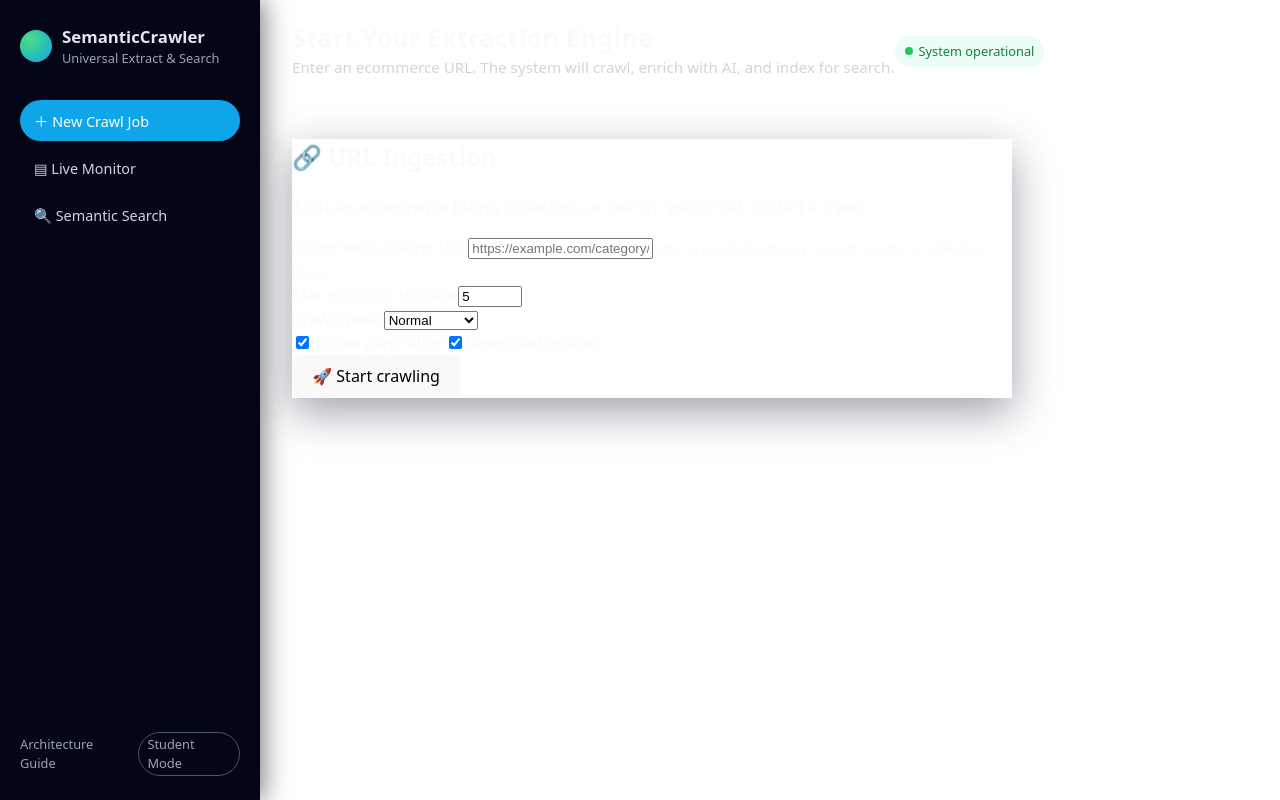
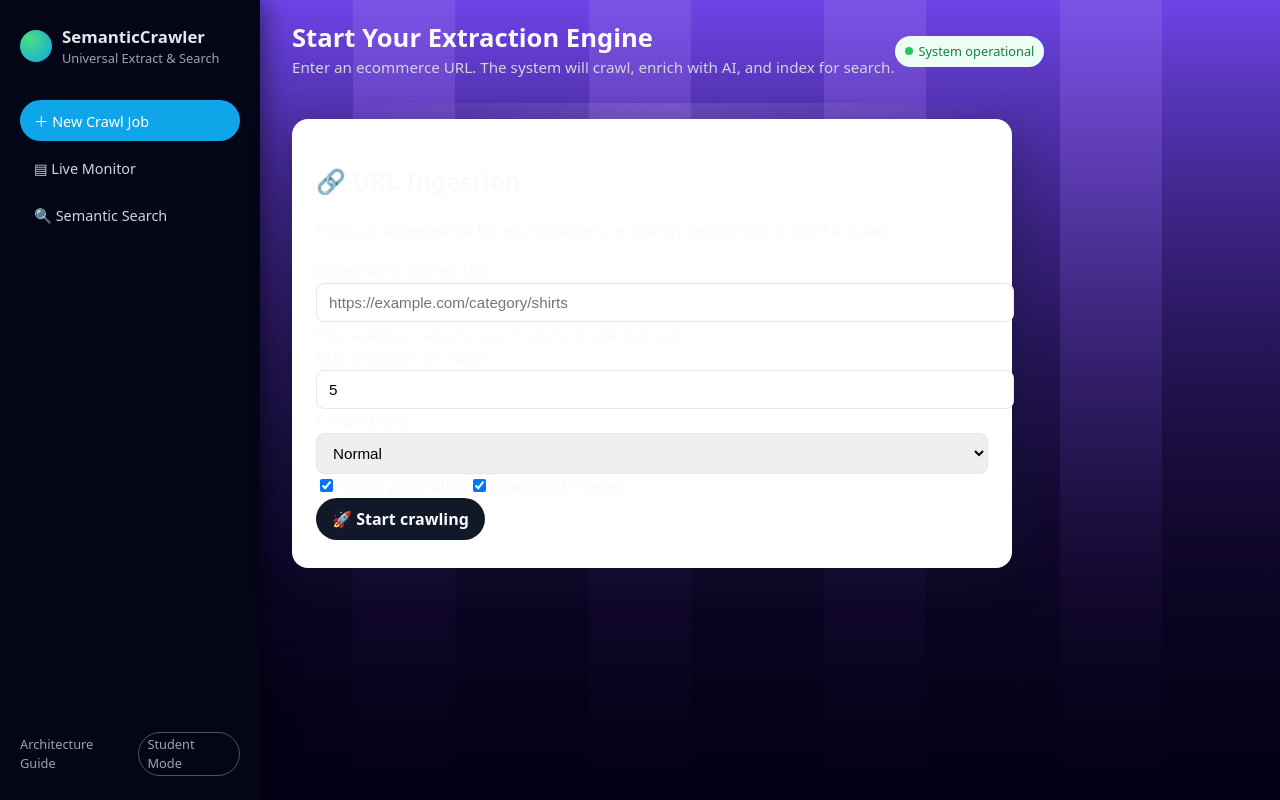
Before and after one commit to Ajinbadusha/frontend, a React app: page / in a window 1280 px wide. Built offline with nearby package versions, Linux system fonts and the light colour scheme; no server answers; the HTML template or start-up script is replaced by a standard one.

Commit message:
UI/UX background fix 3

```diff
--- a/src/App.css
+++ b/src/App.css
@@ -1,3 +1,20 @@
+/* 1) Global page background (purple columns) */
+body {
+  margin: 0;
+  min-height: 100vh;
+  font-family: system-ui, -apple-system, BlinkMacSystemFont, "Segoe UI", sans-serif;
+  background:
+    linear-gradient(to bottom, rgba(5, 0, 22, 0.1), rgba(5, 0, 22, 1)) 0 0 / 100% 100% no-repeat,
+    linear-gradient(to bottom, #8a5bff, rgba(20, 0, 60, 0.2)) 10% 0 / 8% 100% no-repeat,
+    linear-gradient(to bottom, #8a5bff, rgba(20, 0, 60, 0.2)) 30% 0 / 8% 100% no-repeat,
+    linear-gradient(to bottom, #8a5bff, rgba(20, 0, 60, 0.2)) 50% 0 / 8% 100% no-repeat,
+    linear-gradient(to bottom, #8a5bff, rgba(20, 0, 60, 0.2)) 70% 0 / 8% 100% no-repeat,
+    linear-gradient(to bottom, #8a5bff, rgba(20, 0, 60, 0.2)) 90% 0 / 8% 100% no-repeat,
+    linear-gradient(180deg, #7a4bff, #050016);
+  color: #0f172a;
+}
+
+/* 2) Layout shell */
 .app-root {
   display: grid;
   grid-template-columns: 260px minmax(0, 1fr);
@@ -121,6 +138,7 @@
   background: #22c55e;
 }
 
+/* main content area over background */
 .main-content {
   display: flex;
   flex-direction: column;
@@ -130,8 +148,17 @@
   padding: 16px 0 24px;
 }
 
+/* panel/card styling (URL panel, status, search) */
+.panel {
+  background: #ffffff;
+  border-radius: 16px;
+  padding: 24px 24px 28px;
+  box-shadow: 0 12px 30px rgba(15, 23, 42, 0.4);
+}
+
 .primary-card {
   max-width: 720px;
+  margin-bottom: 8px;
 }
 
 .primary-card .panel {
@@ -149,6 +176,34 @@
   overflow: hidden;
 }
 
+/* inputs & buttons (optional, but keeps them clean) */
+.input {
+  width: 100%;
+  padding: 10px 12px;
+  border-radius: 8px;
+  border: 1px solid #e5e7eb;
+  font-size: 0.95rem;
+}
+
+.input:focus {
+  outline: none;
+  border-color: #6366f1;
+  box-shadow: 0 0 0 1px #6366f1;
+}
+
+.btn {
+  padding: 10px 16px;
+  border-radius: 999px;
+  border: none;
+  font-weight: 600;
+  cursor: pointer;
+}
+
+.btn-primary {
+  background: #111827;
+  color: #f9fafb;
+}
+
 /* mobile */
 @media (max-width: 900px) {
   .app-root {
--- a/src/App.jsx
+++ b/src/App.jsx
@@ -1,8 +1,8 @@
+import './App.css'
 import { useState, useEffect } from 'react'
 import URLPanel from './components/URLPanel'
 import StatusPanel from './components/StatusPanel'
 import SearchPanel from './components/SearchPanel'
-import './App.css'
 
 const API_BASE_URL = import.meta.env.VITE_API_URL
 
```
